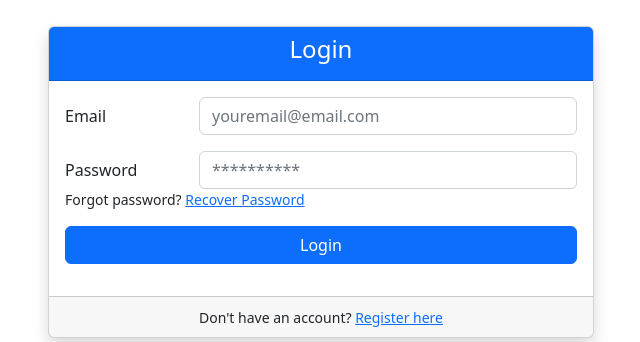
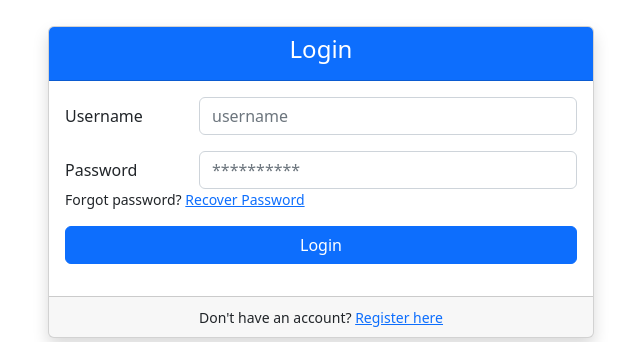
Before and after one commit to mxz-dev/capitalshop, a Django app: page /accounts/login in a window 1280 px wide. Shown: the part 322-664 px from the top of the page, without its empty margins (319-959 px from the left). Run offline with Django 4.2, Linux system fonts and the light colour scheme; some libraries are stand-ins or nearby versions.

Commit message:
staging ... [writing custom backend for authenticate the user for custom user model]

```diff
--- a/accounts/forms.py
+++ b/accounts/forms.py
@@ -13,4 +13,4 @@ class CustomAuthenticationForm(AuthenticationForm):
     captcha = CaptchaField()
     class Meta:
         model = CustomUser
-        fields = ("password1", "password2", "email","firstname","lastname","address")
+        fields = ("username", "password")
--- a/accounts/views.py
+++ b/accounts/views.py
@@ -1,10 +1,21 @@
-from django.shortcuts import render
+from django.shortcuts import render, redirect
 from accounts.forms import CustomAuthenticationForm, CustomUserCreationForm
 from django.contrib import messages
+from django.contrib.auth import authenticate
+from django.urls import reverse
 # Create your views here.
 def login_view(request):
-
-    return render(request, 'accounts/login.html')
+    form = CustomAuthenticationForm()
+    if request.method == "POST":
+        form = CustomAuthenticationForm(request=request,data=request.POST)
+        if form.is_valid():
+            username = form.cleaned_data.get("username")
+            password = form.cleaned_data.get("password")
+            user = authenticate(username=username, password=password)
+            messages.add_message(request, messages.SUCCESS, 'Registration Complete. Check Your Inbox.')
+        else:
+            print(form.error_messages)
+    return render(request, 'accounts/login.html', {'form':form})
 def registration_view(request):
     form = CustomUserCreationForm()
     if request.method == "POST":
@@ -12,4 +23,5 @@ def registration_view(request):
         if form.is_valid():
             form.save()
             messages.add_message(request, messages.SUCCESS, 'Registration Complete. Check Your Inbox.')
+            return redirect(reverse("accounts:login"))
     return render(request, 'accounts/registration.html', {"form":form})
--- a/templates/accounts/login.html
+++ b/templates/accounts/login.html
@@ -9,13 +9,13 @@
                     <h4>Login</h4>
                 </div>
                 <div class="card-body">
-                    <form method="POST" action="/login">
+                    <form method="POST" action="{% url 'accounts:login' %}">
                         {% csrf_token %}
                         <!-- Email/Username Input -->
                         <div class="row mb-3">
-                            <label for="email" class="col-sm-3 col-form-label">Email</label>
+                            <label for="username" class="col-sm-3 col-form-label">Username</label>
                             <div class="col-sm-9">
-                                <input type="text" class="form-control" id="email"  placeholder="youremail@email.com" name="email" required>
+                                <input type="text" class="form-control" id="username"  placeholder="username" name="username" required>
                             </div>
                         </div>
                         <!-- Password Input -->
@@ -27,6 +27,9 @@
 							<small>Forgot password? <a href="/register">Recover Password</a></small>
 
                         </div>
+                        <div class=".captcha-container mb-3">
+                            {{form.captcha}}
+                          </div>
                         <!-- Login Button -->
                         <div class="row mb-3">
                             <div class="col-12">
```
